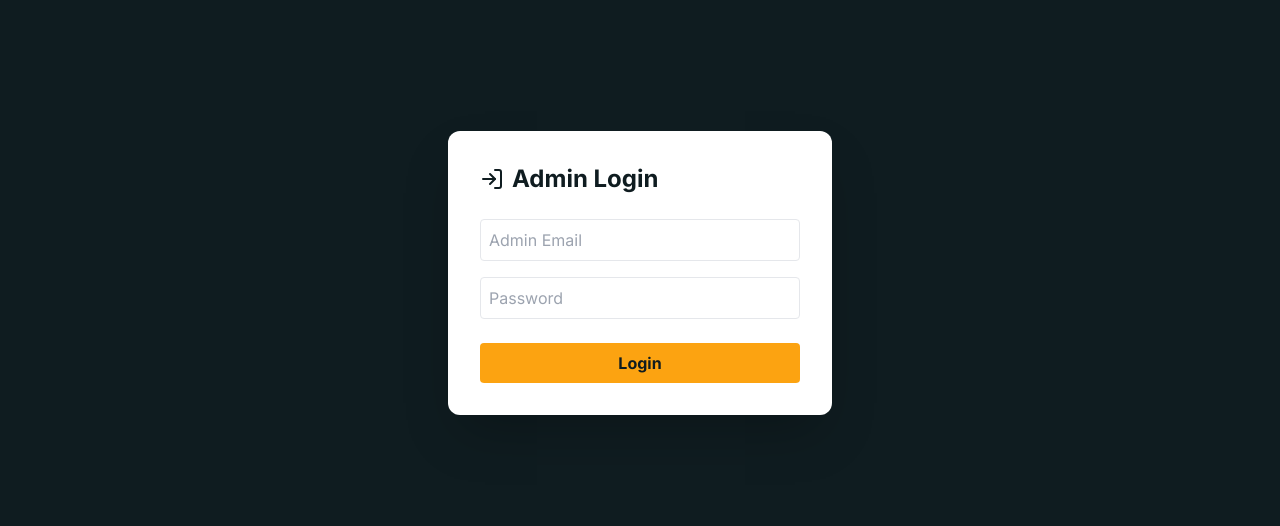
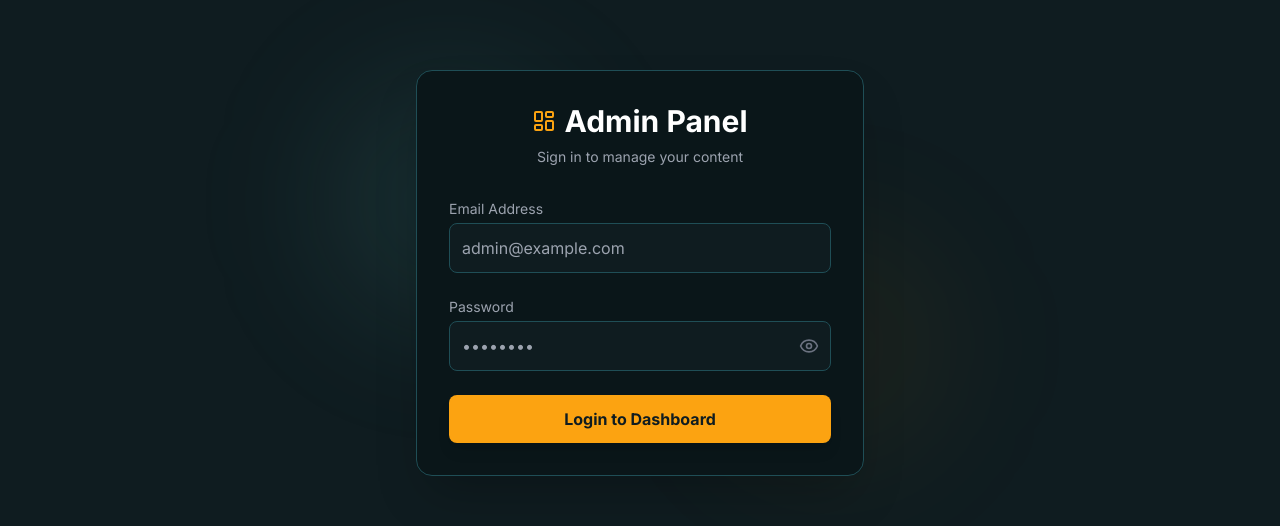
Before and after one commit to Shafee25/faris-shafee-portfolio, a React (Vite) app: page /admin in a window 1280 px wide. Shown: the part 127-653 px from the top of the page. Built offline with nearby package versions, Linux system fonts and the light colour scheme; no server answers.

Commit message:
feat(ui): enhance Admin page with improved login and article form

```diff
--- a/package.json
+++ b/package.json
@@ -18,7 +18,8 @@
     "react-dom": "^19.2.0",
     "react-markdown": "^10.1.0",
     "react-router-dom": "^7.13.0",
-    "react-scroll": "^1.9.3"
+    "react-scroll": "^1.9.3",
+    "react-syntax-highlighter": "^16.1.0"
   },
   "devDependencies": {
     "@eslint/js": "^9.39.1",
--- a/src/pages/Admin.jsx
+++ b/src/pages/Admin.jsx
@@ -1,21 +1,25 @@
 import React, { useState, useEffect } from 'react';
-import { auth, db } from '../firebase'; // Removed 'storage'
+import { auth, db } from '../firebase';
 import { signInWithEmailAndPassword, onAuthStateChanged, signOut } from "firebase/auth";
 import { collection, addDoc, serverTimestamp } from "firebase/firestore";
-import { LogIn, Send, LogOut, Link as LinkIcon } from 'lucide-react';
+import { LogIn, Send, LogOut, Link as LinkIcon, Eye, EyeOff, LayoutDashboard } from 'lucide-react';
 
 const Admin = () => {
   const [user, setUser] = useState(null);
+
+  // Login State
   const [email, setEmail] = useState('');
   const [password, setPassword] = useState('');
+  const [showPassword, setShowPassword] = useState(false); // <--- State for Eye Icon
   const [loading, setLoading] = useState(false);
+  const [error, setError] = useState('');
 
-  // Form State
+  // Blog Form State
   const [title, setTitle] = useState('');
   const [category, setCategory] = useState('AI Trends');
   const [excerpt, setExcerpt] = useState('');
   const [content, setContent] = useState('');
-  const [imageUrl, setImageUrl] = useState(''); // Changed from file to string URL
+  const [imageUrl, setImageUrl] = useState('');
 
   useEffect(() => {
     const unsubscribe = onAuthStateChanged(auth, (currentUser) => {
@@ -26,10 +30,14 @@ const Admin = () => {
 
   const handleLogin = async (e) => {
     e.preventDefault();
+    setLoading(true);
+    setError('');
     try {
       await signInWithEmailAndPassword(auth, email, password);
     } catch (error) {
-      alert("Invalid Login Credentials!");
+      setError("Invalid Email or Password. Please try again.");
+    } finally {
+      setLoading(false);
     }
   };
 
@@ -46,13 +54,12 @@ const Admin = () => {
     setLoading(true);
 
     try {
-      // Save Data to Firestore (No Storage Upload)
       await addDoc(collection(db, "posts"), {
         title,
         category,
         excerpt,
         content,
-        image: imageUrl, // Saving the link directly
+        image: imageUrl,
         author: "Faris Shafee",
         date: new Date().toLocaleDateString(),
         createdAt: serverTimestamp()
@@ -71,96 +78,186 @@ const Admin = () => {
     setLoading(false);
   };
 
-  // Login View
+  // ==============================
+  // 1. LOGIN SCREEN (Dark Theme)
+  // ==============================
   if (!user) {
     return (
-      <div className="min-h-screen flex items-center justify-center bg-primary">
-        <form onSubmit={handleLogin} className="bg-white p-8 rounded-xl shadow-2xl w-96">
-          <h2 className="text-2xl font-bold text-primary mb-6 flex items-center gap-2">
-            <LogIn /> Admin Login
+      <div className="min-h-screen flex items-center justify-center bg-primary px-4">
+        {/* Decorative Background Blur */}
+        <div className="absolute top-1/4 left-1/4 w-64 h-64 bg-accent/10 rounded-full blur-3xl"></div>
+        <div className="absolute bottom-1/4 right-1/4 w-64 h-64 bg-highlight/5 rounded-full blur-3xl"></div>
+
+        <div className="relative w-full max-w-md bg-[#0A1619] border border-[#1F4E56] p-8 rounded-2xl shadow-2xl backdrop-blur-sm">
+          <div className="text-center mb-8">
+            <h2 className="text-3xl font-bold text-white flex items-center justify-center gap-2">
+              <LayoutDashboard className="text-highlight" /> Admin Panel
             </h2>
+            <p className="text-gray-400 text-sm mt-2">Sign in to manage your content</p>
+          </div>
+
+          <form onSubmit={handleLogin} className="space-y-6">
+
+            {/* Email Input */}
+            <div>
+              <label className="block text-sm font-medium text-gray-400 mb-1">Email Address</label>
               <input
-            type="email" placeholder="Admin Email"
-            className="w-full border p-2 mb-4 rounded"
+                type="email"
+                placeholder="admin@example.com"
+                className="w-full bg-[#0F1C20] border border-[#1F4E56] text-white p-3 rounded-lg focus:outline-none focus:border-highlight transition-colors"
                 onChange={(e) => setEmail(e.target.value)}
+                required
               />
+            </div>
+
+            {/* Password Input with Eye Icon */}
+            <div>
+              <label className="block text-sm font-medium text-gray-400 mb-1">Password</label>
+              <div className="relative">
                 <input
-            type="password" placeholder="Password"
-            className="w-full border p-2 mb-6 rounded"
+                  type={showPassword ? "text" : "password"} // Toggle type
+                  placeholder="••••••••"
+                  className="w-full bg-[#0F1C20] border border-[#1F4E56] text-white p-3 rounded-lg focus:outline-none focus:border-highlight transition-colors pr-10"
                   onChange={(e) => setPassword(e.target.value)}
+                  required
                 />
-          <button type="submit" className="w-full bg-highlight text-primary font-bold py-2 rounded hover:bg-orange-400">
-            Login
+                <button
+                  type="button"
+                  onClick={() => setShowPassword(!showPassword)}
+                  className="absolute right-3 top-1/2 -translate-y-1/2 text-gray-500 hover:text-white transition-colors"
+                >
+                  {showPassword ? <EyeOff size={20} /> : <Eye size={20} />}
+                </button>
+              </div>
+            </div>
+
+            {error && <p className="text-red-400 text-sm text-center">{error}</p>}
+
+            <button
+              type="submit"
+              disabled={loading}
+              className="w-full bg-highlight text-primary font-bold py-3 rounded-lg hover:bg-white hover:scale-[1.02] transition-all duration-200 shadow-lg"
+            >
+              {loading ? "Verifying..." : "Login to Dashboard"}
             </button>
           </form>
+        </div>
       </div>
     );
   }
 
-  // Dashboard View
+  // ==============================
+  // 2. DASHBOARD SCREEN (Dark Theme)
+  // ==============================
   return (
-    <div className="pt-24 pb-12 bg-gray-50 min-h-screen px-4">
-      <div className="max-w-3xl mx-auto bg-white p-8 rounded-2xl shadow-xl">
-        <div className="flex justify-between items-center mb-8">
-          <h1 className="text-3xl font-bold text-primary">Write New Article</h1>
-          <button onClick={handleLogout} className="flex items-center gap-2 text-red-500 font-bold hover:text-red-700">
-            <LogOut size={20} /> Logout
+    <div className="pt-24 pb-12 bg-primary min-h-screen px-4">
+      <div className="max-w-4xl mx-auto">
+
+        {/* Header */}
+        <div className="flex justify-between items-center mb-8 bg-[#0A1619] p-6 rounded-2xl border border-[#1F4E56] shadow-xl">
+          <div>
+            <h1 className="text-2xl md:text-3xl font-bold text-white">Create New Article</h1>
+            <p className="text-gray-400 text-sm">Publish updates to your blog instantly.</p>
+          </div>
+          <button
+            onClick={handleLogout}
+            className="flex items-center gap-2 text-red-400 font-bold hover:text-red-300 bg-red-500/10 px-4 py-2 rounded-lg border border-red-500/20 transition-all"
+          >
+            <LogOut size={18} /> Logout
           </button>
         </div>
 
+        {/* Editor Form */}
+        <div className="bg-[#0A1619] border border-[#1F4E56] p-8 rounded-2xl shadow-xl">
           <form onSubmit={handlePublish} className="space-y-6">
 
+            {/* Title */}
             <div>
-            <label className="block font-bold mb-2">Title</label>
-            <input type="text" className="w-full border p-3 rounded-lg" value={title} onChange={e => setTitle(e.target.value)} required />
+              <label className="block text-sm font-bold text-highlight mb-2">Article Title</label>
+              <input
+                type="text"
+                placeholder="e.g. The Future of AI in 2026"
+                className="w-full bg-[#0F1C20] border border-[#1F4E56] text-white p-3 rounded-lg focus:outline-none focus:border-highlight transition-colors placeholder-gray-600"
+                value={title}
+                onChange={e => setTitle(e.target.value)}
+                required
+              />
             </div>
 
-          <div className="grid grid-cols-2 gap-4">
+            <div className="grid md:grid-cols-2 gap-6">
+              {/* Category */}
               <div>
-              <label className="block font-bold mb-2">Category</label>
-              <select className="w-full border p-3 rounded-lg" value={category} onChange={e => setCategory(e.target.value)}>
+                <label className="block text-sm font-bold text-highlight mb-2">Category</label>
+                <div className="relative">
+                  <select
+                    className="w-full bg-[#0F1C20] border border-[#1F4E56] text-white p-3 rounded-lg focus:outline-none focus:border-highlight appearance-none cursor-pointer"
+                    value={category}
+                    onChange={e => setCategory(e.target.value)}
+                  >
                     <option>AI Trends</option>
                     <option>Tutorials</option>
                     <option>Code Snippets</option>
                     <option>News</option>
                   </select>
+                  {/* Custom Arrow for styling consistency */}
+                  <div className="absolute right-3 top-1/2 -translate-y-1/2 pointer-events-none text-gray-400">▼</div>
+                </div>
               </div>
 
-            {/* Image URL Input instead of File Upload */}
+              {/* Image URL */}
               <div>
-               <label className="block font-bold mb-2">Image URL</label>
-               <div className="flex items-center gap-2 border p-3 rounded-lg">
-                 <LinkIcon size={20} className="text-gray-400" />
+                 <label className="block text-sm font-bold text-highlight mb-2">Cover Image URL</label>
+                 <div className="flex items-center gap-2 bg-[#0F1C20] border border-[#1F4E56] p-3 rounded-lg focus-within:border-highlight transition-colors">
+                   <LinkIcon size={18} className="text-gray-400 shrink-0" />
                    <input
                       type="text"
                       placeholder="https://images.unsplash.com/..."
-                    className="w-full outline-none"
+                      className="w-full bg-transparent text-white outline-none placeholder-gray-600 text-sm"
                       value={imageUrl}
                       onChange={e => setImageUrl(e.target.value)}
                       required
                    />
                  </div>
-               <p className="text-xs text-gray-400 mt-1">Paste a link from Unsplash or GitHub.</p>
               </div>
             </div>
 
+            {/* Excerpt */}
             <div>
-            <label className="block font-bold mb-2">Short Excerpt</label>
-            <textarea className="w-full border p-3 rounded-lg h-20" value={excerpt} onChange={e => setExcerpt(e.target.value)} required></textarea>
+              <label className="block text-sm font-bold text-highlight mb-2">Short Excerpt (Preview)</label>
+              <textarea
+                className="w-full bg-[#0F1C20] border border-[#1F4E56] text-white p-3 rounded-lg focus:outline-none focus:border-highlight transition-colors h-24 placeholder-gray-600 resize-none"
+                placeholder="A brief summary that appears on the card..."
+                value={excerpt}
+                onChange={e => setExcerpt(e.target.value)}
+                required
+              ></textarea>
             </div>
 
+            {/* Full Content */}
             <div>
-            <label className="block font-bold mb-2">Full Content (Markdown Supported)</label>
-            <textarea className="w-full border p-3 rounded-lg h-64 font-mono text-sm" value={content} onChange={e => setContent(e.target.value)} placeholder="# Heading 1&#10;Write your article content here..." required></textarea>
+              <label className="block text-sm font-bold text-highlight mb-2">Full Content (Markdown Supported)</label>
+              <textarea
+                className="w-full bg-[#0F1C20] border border-[#1F4E56] text-gray-200 p-4 rounded-lg focus:outline-none focus:border-highlight transition-colors h-80 font-mono text-sm placeholder-gray-600 leading-relaxed"
+                placeholder="# Introduction&#10;Write your main article content here using Markdown..."
+                value={content}
+                onChange={e => setContent(e.target.value)}
+                required
+              ></textarea>
             </div>
 
-          <button disabled={loading} type="submit" className="w-full bg-primary text-white font-bold py-4 rounded-xl hover:bg-secondary transition-all flex items-center justify-center gap-2">
+            {/* Submit Button */}
+            <button
+              disabled={loading}
+              type="submit"
+              className="w-full bg-highlight text-primary font-bold py-4 rounded-xl hover:bg-white transition-all flex items-center justify-center gap-2 shadow-lg hover:shadow-highlight/20"
+            >
               {loading ? "Publishing..." : <><Send size={20} /> Publish Article</>}
             </button>
 
           </form>
         </div>
       </div>
+    </div>
   );
 };
 
```
Also changed, not shown: 1 other file (tests, documents, lock files or other folders). Lines whose indentation alone changed are shown as unchanged.
